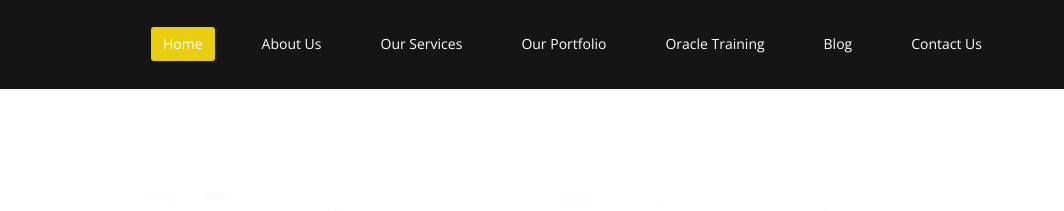
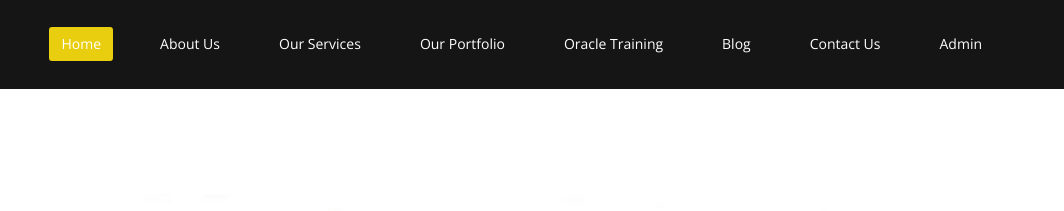
Before and after one commit to shauryasds/taxmis, a website: page public/index.html in a window 1280 px wide. Shown: the top 211 px of the page, 216-1280 px from the left. Drawn offline with nearby package versions, Linux system fonts and the light colour scheme.

Commit message:
Update index.html

```diff
--- a/public/index.html
+++ b/public/index.html
@@ -45,7 +45,7 @@
                         <li><a href="oracle-training.html">Oracle Training</a></li>
                         <li><a href="blog.html">Blog</a></li>
                         <li><a href="contact-us.html">Contact Us</a></li>
-                        <!-- <li><a href="/login">Admin</a></li> -->
+                        <li><a href="/login">Admin</a></li>
                       </ul>
 
                 </div>
```
